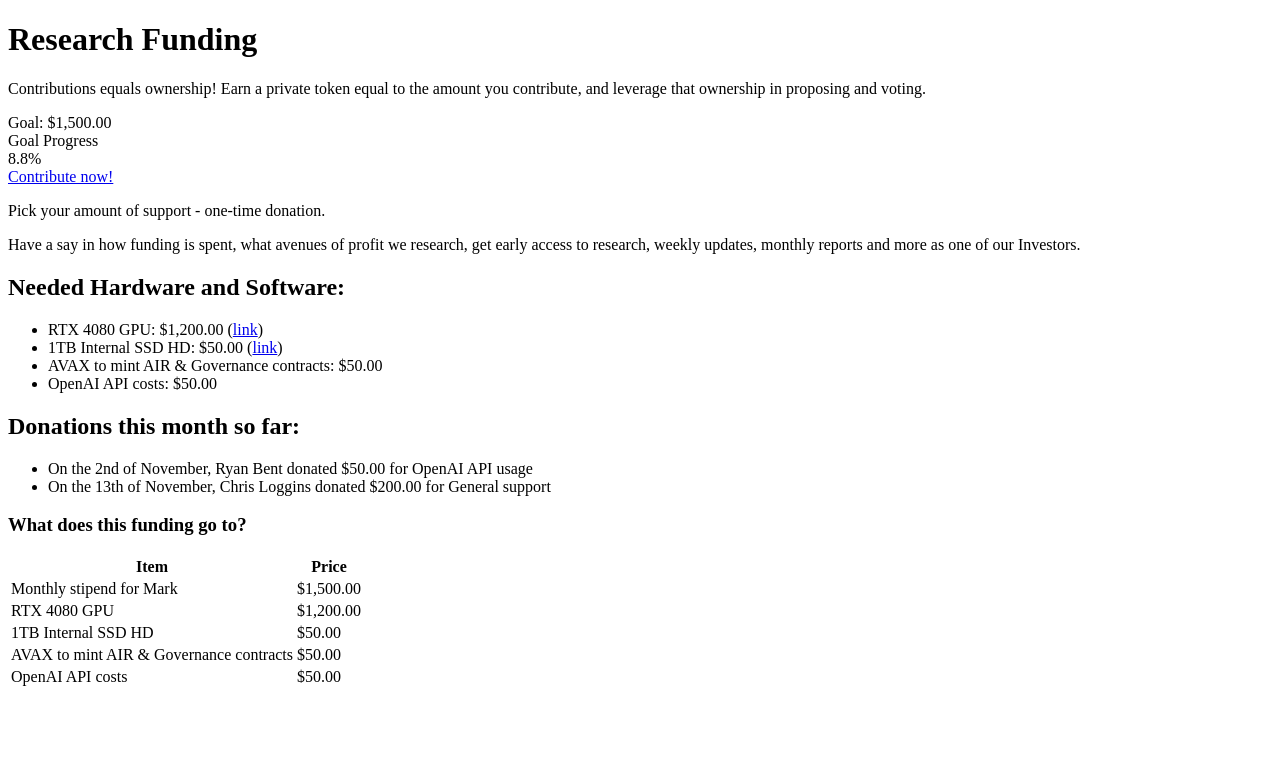
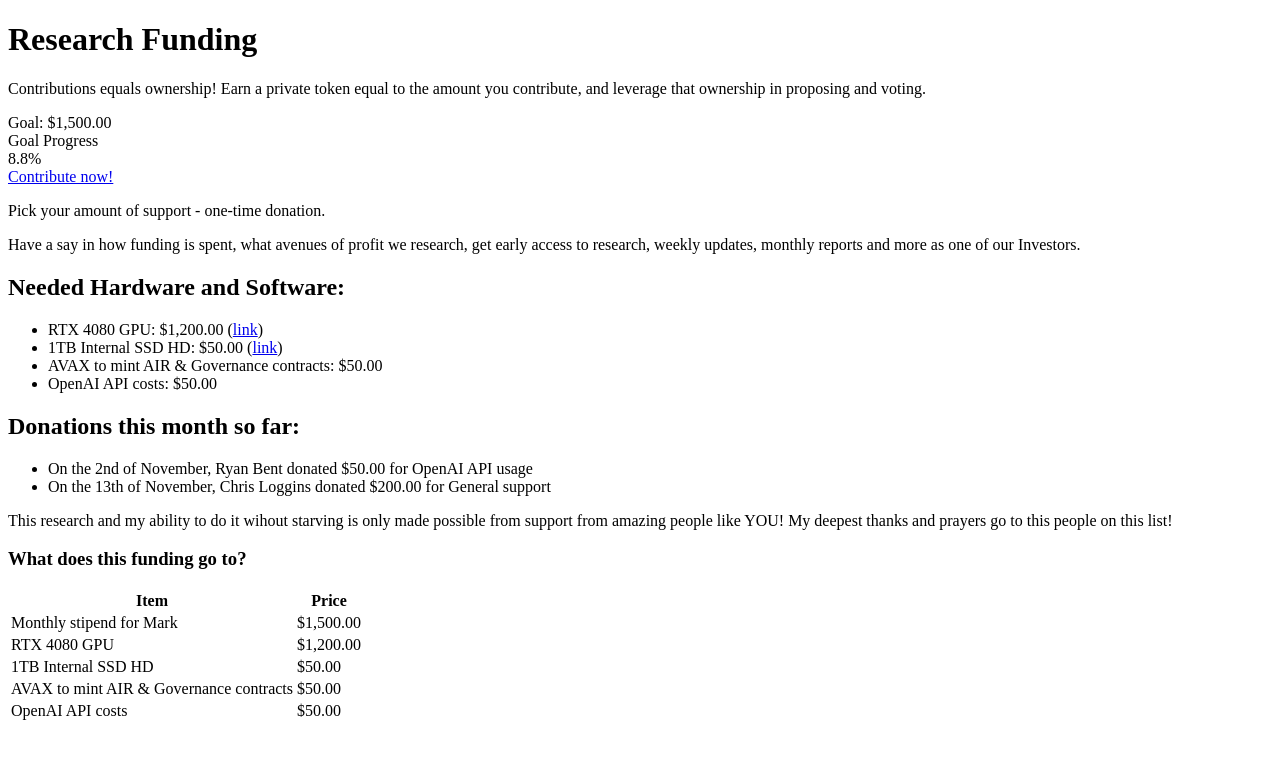
Before and after one commit to marktellez/aaia.institute, a Next.js app: page /funding in a window 1280 px wide. Shown: the top 758 px of the page. Built offline with nearby package versions, Linux system fonts and the light colour scheme.

Commit message:
thanks note

```diff
--- a/src/pages/funding.jsx
+++ b/src/pages/funding.jsx
@@ -107,6 +107,8 @@ const Funding = () => {
             </li>
           ))}
         </ul>
+
+        <p>This research and my ability to do it wihout starving is only made possible from support from amazing people like YOU! My deepest thanks and prayers go to this people on this list!</p>
       </div>
 
       <h3>What does this funding go to?</h3>
```
